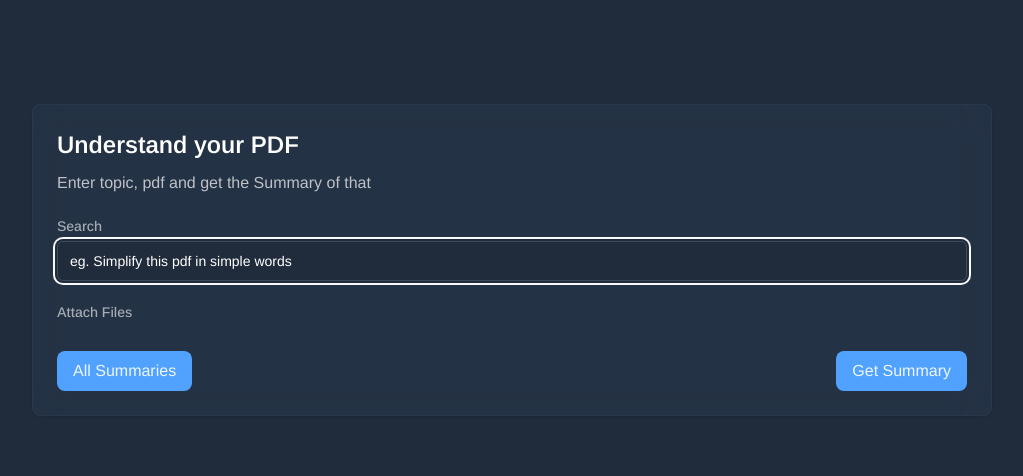
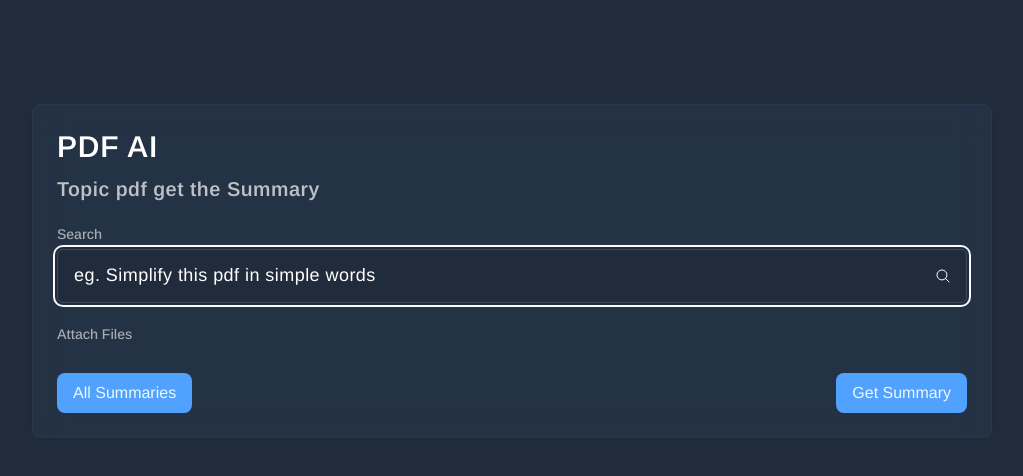
Before and after one commit to vaibhav7000/pdf-summary-frontend, a React (Vite) app: page / in a window 1280 px wide. Shown: the top 476 px of the page, without its empty margins (128-1151 px from the left). Built offline with nearby package versions, Linux system fonts and the light colour scheme.

Commit message:
Component driven

```diff
--- a/package.json
+++ b/package.json
@@ -11,6 +11,7 @@
   },
   "dependencies": {
     "@heroicons/react": "^2.2.0",
+    "clsx": "^2.1.1",
     "http-status-codes": "^2.3.0",
     "jotai": "^2.13.0",
     "react": "^19.1.0",
@@ -18,6 +19,7 @@
     "react-markdown": "^10.1.0",
     "react-router": "^7.7.1",
     "react-toastify": "^11.0.5",
+    "tailwind-merge": "^3.3.1",
     "zod": "^4.0.14"
   },
   "devDependencies": {
--- /dev/null
+++ b/src/components/Button.tsx
@@ -0,0 +1,18 @@
+import React, { ButtonHTMLAttributes, HTMLAttributes } from "react";
+import merge from "../utils/tailwind-merge";
+
+interface ButtonProps extends React.PropsWithChildren, ButtonHTMLAttributes<HTMLButtonElement> {
+
+};
+
+const Button = (props: ButtonProps) => {
+    const {className, children, onClick, type} = props;
+
+    return (
+        <button onClick={onClick} type={type} className={`${merge("bg-blue-500 hover:bg-blue-600 transition-all duration-100 cursor-pointer px-4 py-2", className)}`}>
+            {children}
+        </button>
+    )
+}
+
+export default Button;
--- a/src/components/Form.tsx
+++ b/src/components/Form.tsx
@@ -3,11 +3,15 @@ import Input from "./Input";
 import { baseBackendUrl } from "../utils/constants";
 import { useAtomValue } from "jotai";
 import userAtom from "../store/userStore";
-import { redirectDocument, useNavigate } from "react-router";
+import { useNavigate } from "react-router";
+import { MagnifyingGlassIcon } from "@heroicons/react/24/outline";
 import { StatusCodes } from "http-status-codes";
 import { LoginPayload } from "../pages/Login";
 import { toast } from "react-toastify";
 import generateToastDefault from "../utils/toasts";
+import PrimaryHeading from "./PrimaryHeading";
+import WrapperIcon from "./IconWrapper";
+import Button from "./Button";
 
 type FormProps = {
     valid: boolean;
@@ -98,13 +102,15 @@ const Form = React.memo(function({valid, setResponse, setCursor}: FormProps) {
     return (
         <form  className="flex flex-col gap-y-6 w-full grow-2 px-6 py-6 rounded-lg text-card-foreground shadow-sm bg-card backdrop-blur-lg border border-slate-700/50" onSubmit={getSummary}>
             <Wrapper>
-                <div className="font-semibold font-headline text-2xl text-white">Understand your PDF</div>
-                <div className="text-base text-white/70 mt-0.5">Enter topic, pdf and get the Summary of that</div>
+                <PrimaryHeading className="font-semibold font-headline text-2xl text-white">PDF AI</PrimaryHeading>
+                <PrimaryHeading className="sm:text-base md:text-xl lg:text-xl xl:text-xl text-white/70 mt-0.5">Topic pdf get the Summary</PrimaryHeading>
             </Wrapper>
 
             <Wrapper>
                 <label className="text-sm font-medium leading-none peer-disabled:cursor-not-allowed peer-disabled:opacity-70 text-white/60" htmlFor="search">Search</label>
-                <Input ref={searchRef} id="search" type="text" placeholder="eg. Simplify this pdf in simple words" className="flex h-10 w-full rounded-md border border-input bg-background px-3 py-2 text-base ring-offset-background file:border-0 file:bg-transparent file:text-sm file:font-medium file:text-foreground placeholder:text-white focus-visible:outline-none focus-visible:ring-2 focus-visible:ring-ring focus-visible:ring-offset-2 disabled:cursor-not-allowed disabled:opacity-50 md:text-sm" />
+                <Input ref={searchRef} id="search" type="text" placeholder="eg. Simplify this pdf in simple words" className="flex w-full rounded-md border border-input bg-background px-4 py-4 text-base ring-offset-background file:border-0 file:bg-transparent file:text-sm file:font-medium file:text-foreground placeholder:text-white placeholder:text-lg placeholder:tracking-wide focus-visible:outline-none focus-visible:ring-2 focus-visible:ring-ring focus-visible:ring-offset-2 disabled:cursor-not-allowed disabled:opacity-50 md:text-sm" Icon={<WrapperIcon Icon={MagnifyingGlassIcon} propsIcon={{
+                    className: "w-4 h-4 absolute top-[35%] right-4 "
+                }} />} />
             </Wrapper>
 
             <Wrapper>
@@ -129,7 +135,7 @@ const Form = React.memo(function({valid, setResponse, setCursor}: FormProps) {
 
                 }} type="button">All Summaries</button>
 
-                <button className="bg-blue-400 rounded-lg px-4 py-2 text-white/90 cursor-pointer hover:bg-blue-500 hover:text-white transition-all duration-200" type="submit">Get Summary</button>
+                <Button className="bg-blue-400 rounded-lg px-4 py-2 text-white/90 cursor-pointer hover:bg-blue-500 hover:text-white transition-all duration-200" typeof="">Get Summary</Button>
             </div>
         </form>
     )
--- /dev/null
+++ b/src/components/IconWrapper.tsx
@@ -0,0 +1,17 @@
+import React, { SVGAttributes } from "react"
+
+interface WrapperIconProps {
+    Icon: React.ComponentType<SVGAttributes<SVGElement>>;
+    propsIcon?: React.SVGAttributes<SVGElement>;
+}
+
+const WrapperIcon = (props: WrapperIconProps) => {
+    const { Icon, propsIcon } = props;
+
+    return (
+        <Icon {...propsIcon} />
+    )
+}
+
+
+export default WrapperIcon;
--- a/src/components/Input.tsx
+++ b/src/components/Input.tsx
@@ -1,13 +1,20 @@
-import { forwardRef, InputHTMLAttributes, memo } from "react";
+import React, { forwardRef, HTMLAttributes, InputHTMLAttributes, memo } from "react";
+import merge from "../utils/tailwind-merge";
 
-type InputProps = InputHTMLAttributes<HTMLInputElement>
+interface InputProps extends InputHTMLAttributes<HTMLInputElement> {
+    Icon?: React.JSX.Element;
+    containerProps?: HTMLAttributes<HTMLDivElement>
+}
 
 
 
 const Input = memo(forwardRef<HTMLInputElement, InputProps>((props, ref) => {
+    const {className, containerProps, Icon} = props;
     return (
-        <div>
-            <input ref={ref} id={props.id} type={props.type} placeholder={props.placeholder} className={props.className} onChange={props.onChange} onKeyDown={props.onKeyDown} disabled={props.disabled} maxLength={props.maxLength} />
+        <div className={`${merge("relative", containerProps?.className)}`}>
+            <input ref={ref} id={props.id} type={props.type} placeholder={props.placeholder} className={merge("", className)} onChange={props.onChange} onKeyDown={props.onKeyDown} disabled={props.disabled} maxLength={props.maxLength} />
+
+            {Icon}
         </div>
     )
 }))
--- /dev/null
+++ b/src/components/PrimaryHeading.tsx
@@ -0,0 +1,21 @@
+import React, { HTMLAttributes } from "react";
+import merge from "../utils/tailwind-merge";
+
+
+interface PrimaryHeadingProps extends HTMLAttributes<HTMLDivElement>, React.PropsWithChildren {
+    title?: string;
+}
+
+
+const PrimaryHeading = (props: PrimaryHeadingProps): React.JSX.Element => {
+    const {title, className, children} = props;
+
+    return (
+        <div className={`${merge('font-semibold text-2xl tracking-wide md:text-3xl lg:text-3xl', className)}`}>
+            {title}
+            {children}
+        </div>
+    )
+}
+
+export default PrimaryHeading;
--- /dev/null
+++ b/src/utils/tailwind-merge/index.ts
@@ -0,0 +1,10 @@
+import clsx, {ClassValue} from "clsx";
+import { twMerge } from "tailwind-merge";
+
+
+const merge = (...values: ClassValue[]): string => {
+    return twMerge(clsx(values));
+}
+
+
+export default merge;
```
Also changed, not shown: 1 other file (tests, documents, lock files or other folders).
